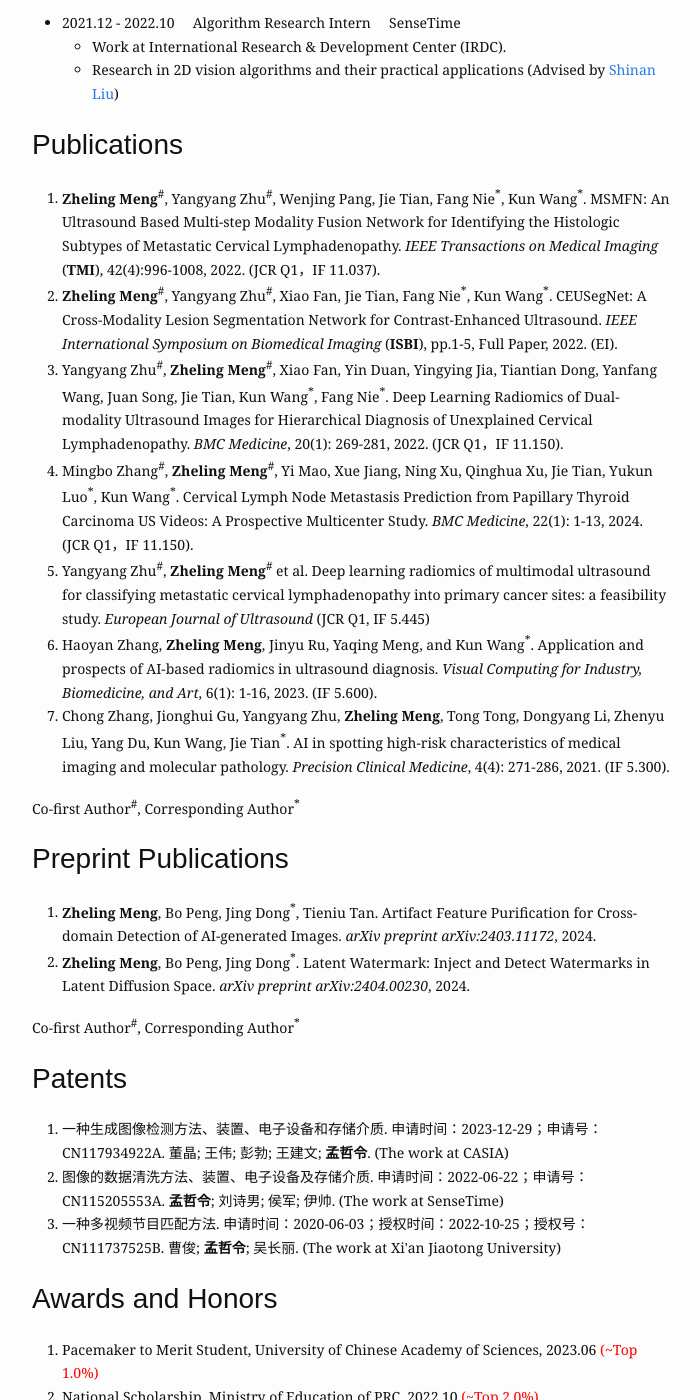
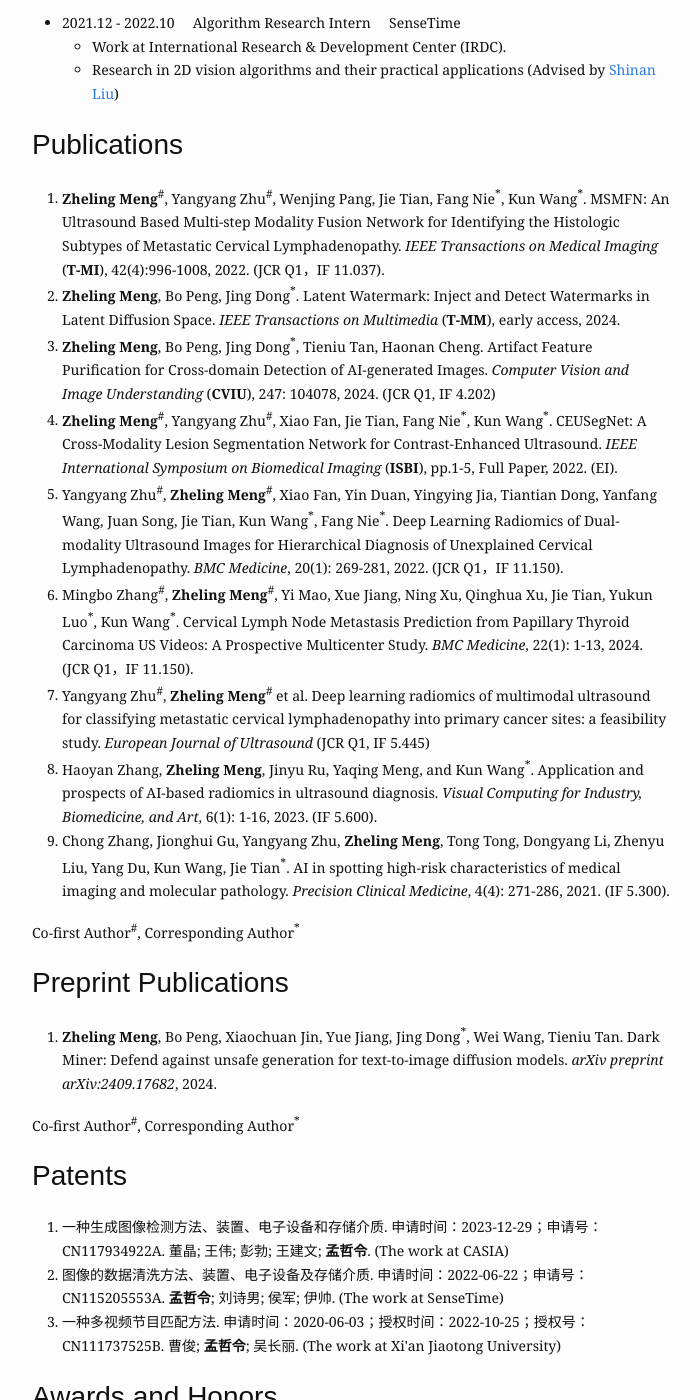
Before and after one commit to RichardSunnyMeng/HomePage.github.io, a Jekyll site: the page built from index.md, in a window 1280 px wide and 1400 px high, scrolled down 1110 px. Shown: the whole window, without its empty margins (288-988 px from the left). Built offline with Jekyll 4.4.1, drawn with Linux system fonts in a browser that asks for light colours.

Commit message:
Update index.md

```diff
--- a/index.md
+++ b/index.md
@@ -81,7 +81,9 @@ profile_picture:
 <h1>Publications</h1>
 <p>
   <ol>
-    <li><b>Zheling Meng</b><sup>#</sup>, Yangyang Zhu<sup>#</sup>, Wenjing Pang, Jie Tian, Fang Nie<sup>*</sup>, Kun Wang<sup>*</sup>. MSMFN: An Ultrasound Based Multi-step Modality Fusion Network for Identifying the Histologic Subtypes of Metastatic Cervical Lymphadenopathy. <i>IEEE Transactions on Medical Imaging</i> (<b>TMI</b>), 42(4):996-1008, 2022. (JCR Q1，IF 11.037).</li>
+    <li><b>Zheling Meng</b><sup>#</sup>, Yangyang Zhu<sup>#</sup>, Wenjing Pang, Jie Tian, Fang Nie<sup>*</sup>, Kun Wang<sup>*</sup>. MSMFN: An Ultrasound Based Multi-step Modality Fusion Network for Identifying the Histologic Subtypes of Metastatic Cervical Lymphadenopathy. <i>IEEE Transactions on Medical Imaging</i> (<b>T-MI</b>), 42(4):996-1008, 2022. (JCR Q1，IF 11.037).</li>
+    <li><b>Zheling Meng</b>, Bo Peng, Jing Dong<sup>*</sup>. Latent Watermark: Inject and Detect Watermarks in Latent Diffusion Space. <i>IEEE Transactions on Multimedia</i> (<b>T-MM</b>), early access, 2024.</li>
+    <li><b>Zheling Meng</b>, Bo Peng, Jing Dong<sup>*</sup>, Tieniu Tan, Haonan Cheng. Artifact Feature Purification for Cross-domain Detection of AI-generated Images. <i>Computer Vision and Image Understanding</i> (<b>CVIU</b>), 247: 104078, 2024. (JCR Q1, IF 4.202)</li>
     <li><b>Zheling Meng</b><sup>#</sup>, Yangyang Zhu<sup>#</sup>, Xiao Fan, Jie Tian, Fang Nie<sup>*</sup>, Kun Wang<sup>*</sup>. CEUSegNet: A Cross-Modality Lesion Segmentation Network for Contrast-Enhanced Ultrasound. <i>IEEE International Symposium on Biomedical Imaging</i> (<b>ISBI</b>), pp.1-5, Full Paper, 2022. (EI).</li>
     <li>Yangyang Zhu<sup>#</sup>, <b>Zheling Meng</b><sup>#</sup>, Xiao Fan, Yin Duan, Yingying Jia, Tiantian Dong, Yanfang Wang, Juan Song, Jie Tian, Kun
 Wang<sup>*</sup>, Fang Nie<sup>*</sup>. Deep Learning Radiomics of Dual-modality Ultrasound Images for Hierarchical Diagnosis of Unexplained Cervical Lymphadenopathy. <i>BMC Medicine</i>, 20(1): 269-281, 2022. (JCR Q1，IF 11.150).</li>
@@ -96,8 +98,7 @@ Co-first Author<sup>#</sup>, Corresponding Author<sup>*</sup>
 <h1>Preprint Publications</h1>
 <p>
   <ol>
-    <li><b>Zheling Meng</b>, Bo Peng, Jing Dong<sup>*</sup>, Tieniu Tan. Artifact Feature Purification for Cross-domain Detection of AI-generated Images. <i>arXiv preprint arXiv:2403.11172</i>, 2024.</li>
-    <li><b>Zheling Meng</b>, Bo Peng, Jing Dong<sup>*</sup>. Latent Watermark: Inject and Detect Watermarks in Latent Diffusion Space. <i>arXiv preprint arXiv:2404.00230</i>, 2024.</li>
+    <li><b>Zheling Meng</b>, Bo Peng, Xiaochuan Jin, Yue Jiang, Jing Dong<sup>*</sup>, Wei Wang, Tieniu Tan. Dark Miner: Defend against unsafe generation for text-to-image diffusion models. <i>arXiv preprint arXiv:2409.17682</i>, 2024.</li>
   </ol>
 Co-first Author<sup>#</sup>, Corresponding Author<sup>*</sup>
 </p>
```
